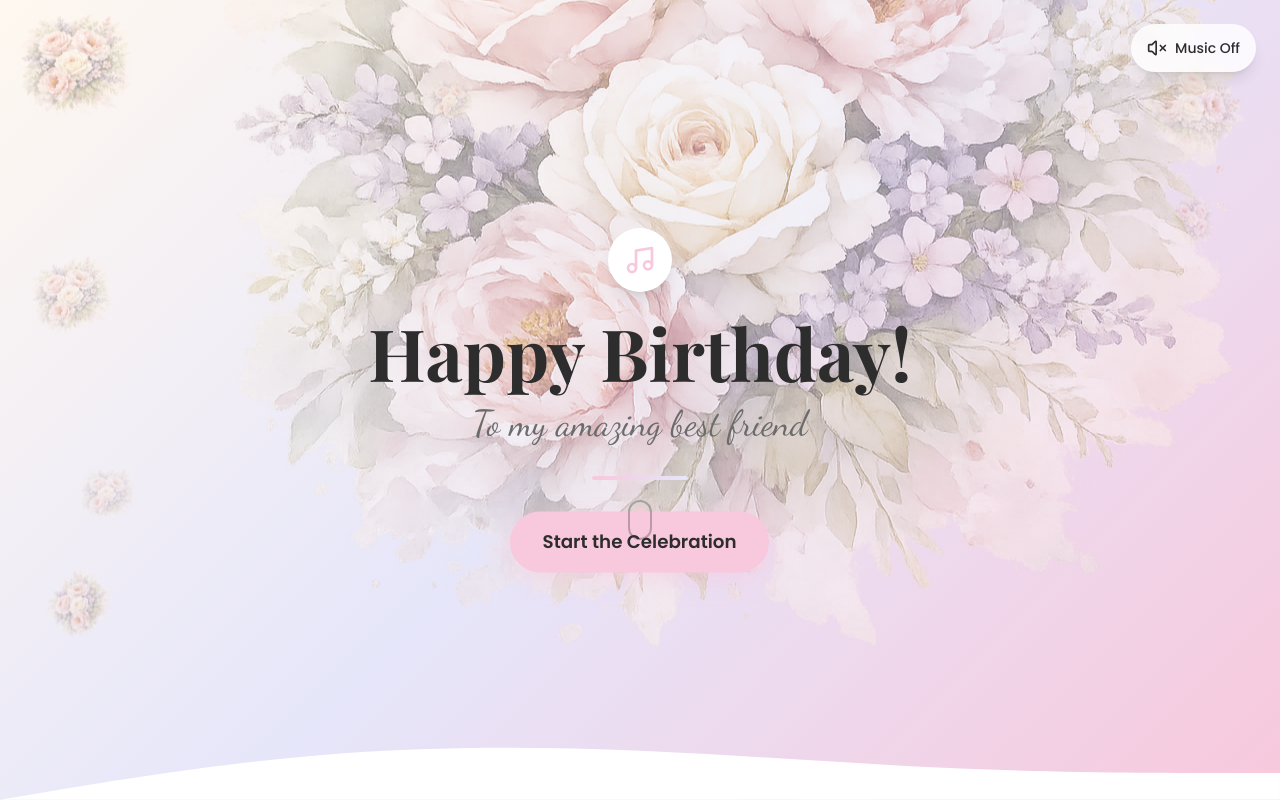
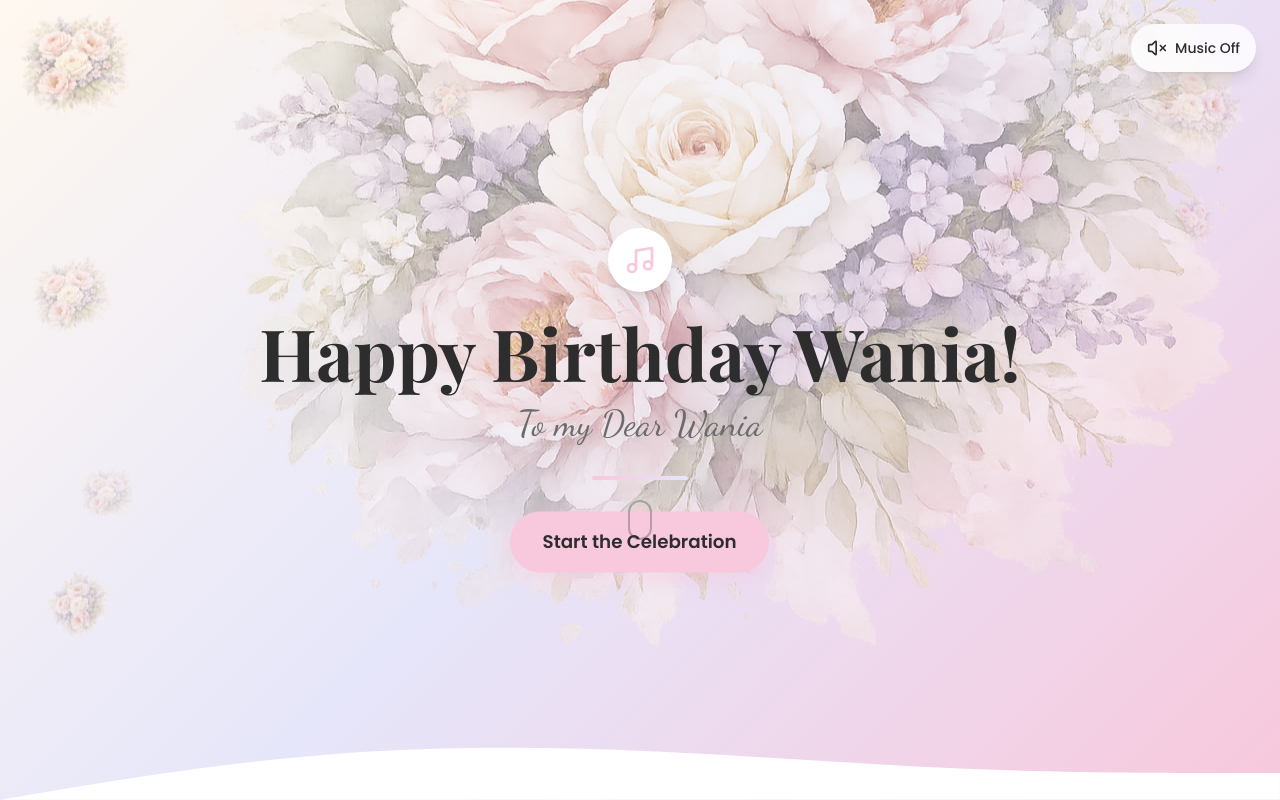
Before and after one commit to irfanlashari/Birthday, a React (Vite) app: page / in a window 1280 px wide. Shown: the top 800 px of the page. Built offline with nearby package versions, Linux system fonts and the light colour scheme.

Commit message:
Update birthday greeting and subtitle for Wania

```diff
--- a/src/sections/Hero.tsx
+++ b/src/sections/Hero.tsx
@@ -80,7 +80,7 @@ export function Hero({ isPlaying, onToggleMusic }: HeroProps) {
             isLoaded ? 'opacity-100 translate-y-0' : 'opacity-0 translate-y-8'
           }`}
         >
-          Happy Birthday!
+          Happy Birthday Wania!
         </h1>
 
         {/* Subtitle */}
@@ -89,7 +89,7 @@ export function Hero({ isPlaying, onToggleMusic }: HeroProps) {
             isLoaded ? 'opacity-100 translate-y-0' : 'opacity-0 translate-y-8'
           }`}
         >
-          To my amazing best friend
+          To my Dear Wania
         </p>
 
         {/* Decorative Line */}
```
